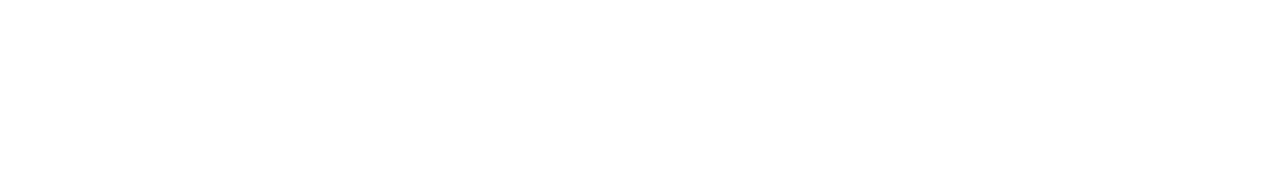
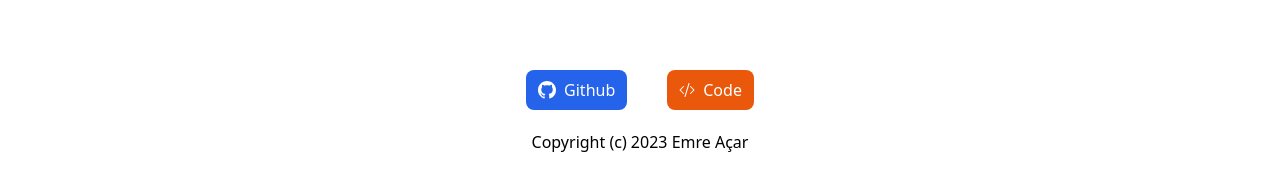
Before and after one commit to acaemr22/typer, a Next.js app: page / in a window 1280 px wide. Shown: the part 488-678 px from the top of the page. Built offline with nearby package versions, Linux system fonts and the light colour scheme; no server answers.

Commit message:
feat: add footer to the site

```diff
--- a/src/app/layout.jsx
+++ b/src/app/layout.jsx
@@ -1,12 +1,14 @@
 import "./globals.css";
 import * as React from "react";
 import Providers from "@/components/Providers";
+import Footer from "@/components/Footer";
 
 export default function RootLayout({ children }) {
   return (
     <html lang="en">
       <body className="pt-8">
         <Providers>{children}</Providers>
+        <Footer />
       </body>
     </html>
   );
--- /dev/null
+++ b/src/components/Footer.jsx
@@ -0,0 +1,45 @@
+import React from "react";
+
+const Footer = () => (
+  <div className="flex flex-col gap-y-5 items-center justify-end py-5 sm:py-20">
+    <div className="flex flex-row gap-x-10">
+      <a
+        href="https://github.com/acaemr22"
+        target="_blank"
+        className="flex flex-row items-center justify-center gap-x-2 text-white text-md bg-blue-600 p-2 px-3 rounded-lg hover:bg-blue-400"
+      >
+        <svg
+          xmlns="http://www.w3.org/2000/svg"
+          width="18"
+          height="18"
+          fill="currentColor"
+          className="bi bi-github"
+          viewBox="0 0 16 16"
+        >
+          <path d="M8 0C3.58 0 0 3.58 0 8c0 3.54 2.29 6.53 5.47 7.59.4.07.55-.17.55-.38 0-.19-.01-.82-.01-1.49-2.01.37-2.53-.49-2.69-.94-.09-.23-.48-.94-.82-1.13-.28-.15-.68-.52-.01-.53.63-.01 1.08.58 1.23.82.72 1.21 1.87.87 2.33.66.07-.52.28-.87.51-1.07-1.78-.2-3.64-.89-3.64-3.95 0-.87.31-1.59.82-2.15-.08-.2-.36-1.02.08-2.12 0 0 .67-.21 2.2.82.64-.18 1.32-.27 2-.27.68 0 1.36.09 2 .27 1.53-1.04 2.2-.82 2.2-.82.44 1.1.16 1.92.08 2.12.51.56.82 1.27.82 2.15 0 3.07-1.87 3.75-3.65 3.95.29.25.54.73.54 1.48 0 1.07-.01 1.93-.01 2.2 0 .21.15.46.55.38A8.012 8.012 0 0 0 16 8c0-4.42-3.58-8-8-8z" />
+        </svg>
+        Github
+      </a>
+      <a
+        href="https://github.com/acaemr22/typer"
+        target="_blank"
+        className="flex flex-row items-center justify-center gap-x-2 text-white text-md bg-orange-600 p-2 px-3 rounded-lg hover:bg-orange-400"
+      >
+        <svg
+          xmlns="http://www.w3.org/2000/svg"
+          width="16"
+          height="16"
+          fill="currentColor"
+          className="bi bi-code-slash"
+          viewBox="0 0 16 16"
+        >
+          <path d="M10.478 1.647a.5.5 0 1 0-.956-.294l-4 13a.5.5 0 0 0 .956.294l4-13zM4.854 4.146a.5.5 0 0 1 0 .708L1.707 8l3.147 3.146a.5.5 0 0 1-.708.708l-3.5-3.5a.5.5 0 0 1 0-.708l3.5-3.5a.5.5 0 0 1 .708 0zm6.292 0a.5.5 0 0 0 0 .708L14.293 8l-3.147 3.146a.5.5 0 0 0 .708.708l3.5-3.5a.5.5 0 0 0 0-.708l-3.5-3.5a.5.5 0 0 0-.708 0z" />
+        </svg>
+        Code
+      </a>
+    </div>
+    <div>Copyright (c) 2023 Emre Açar</div>
+  </div>
+);
+
+export default Footer;
```
